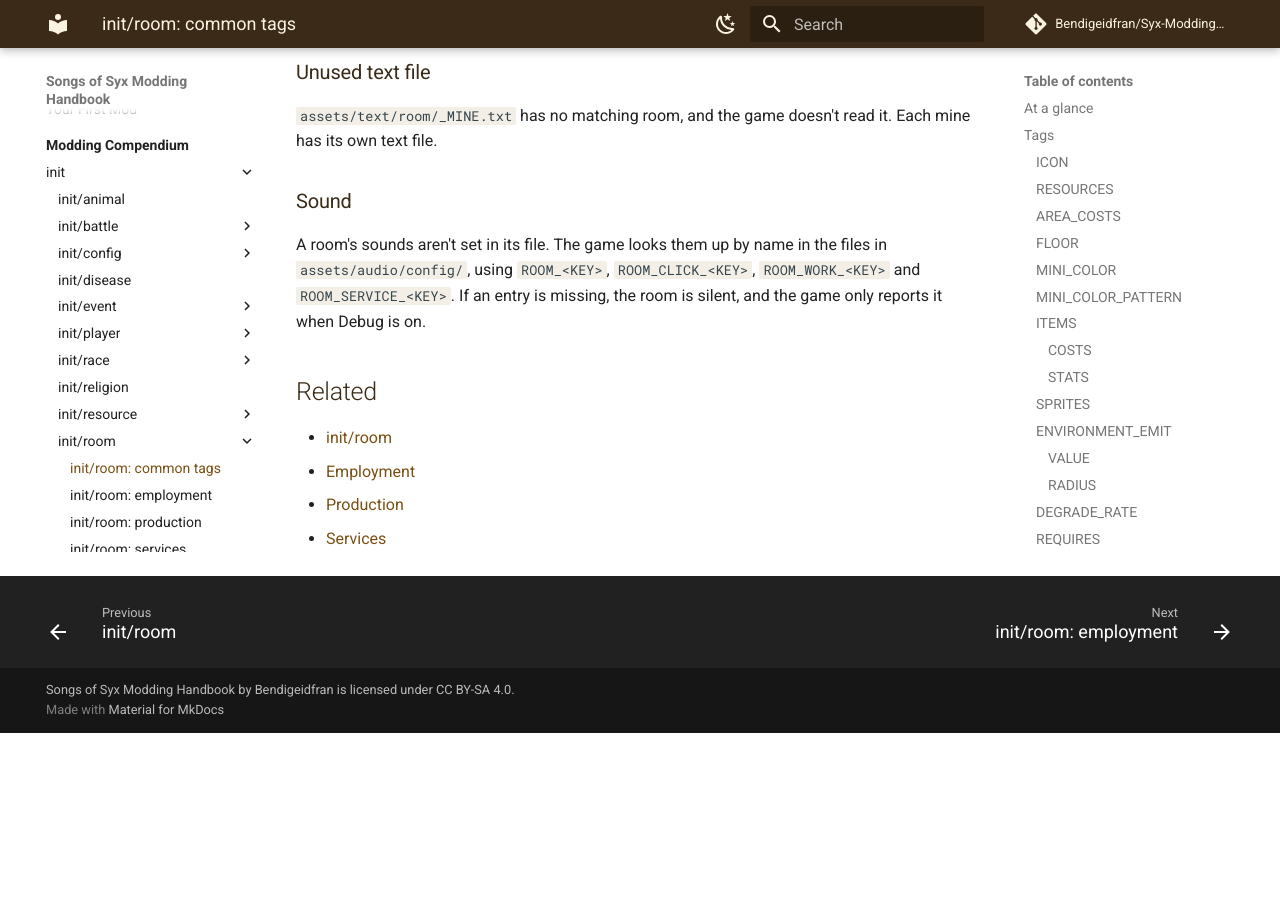
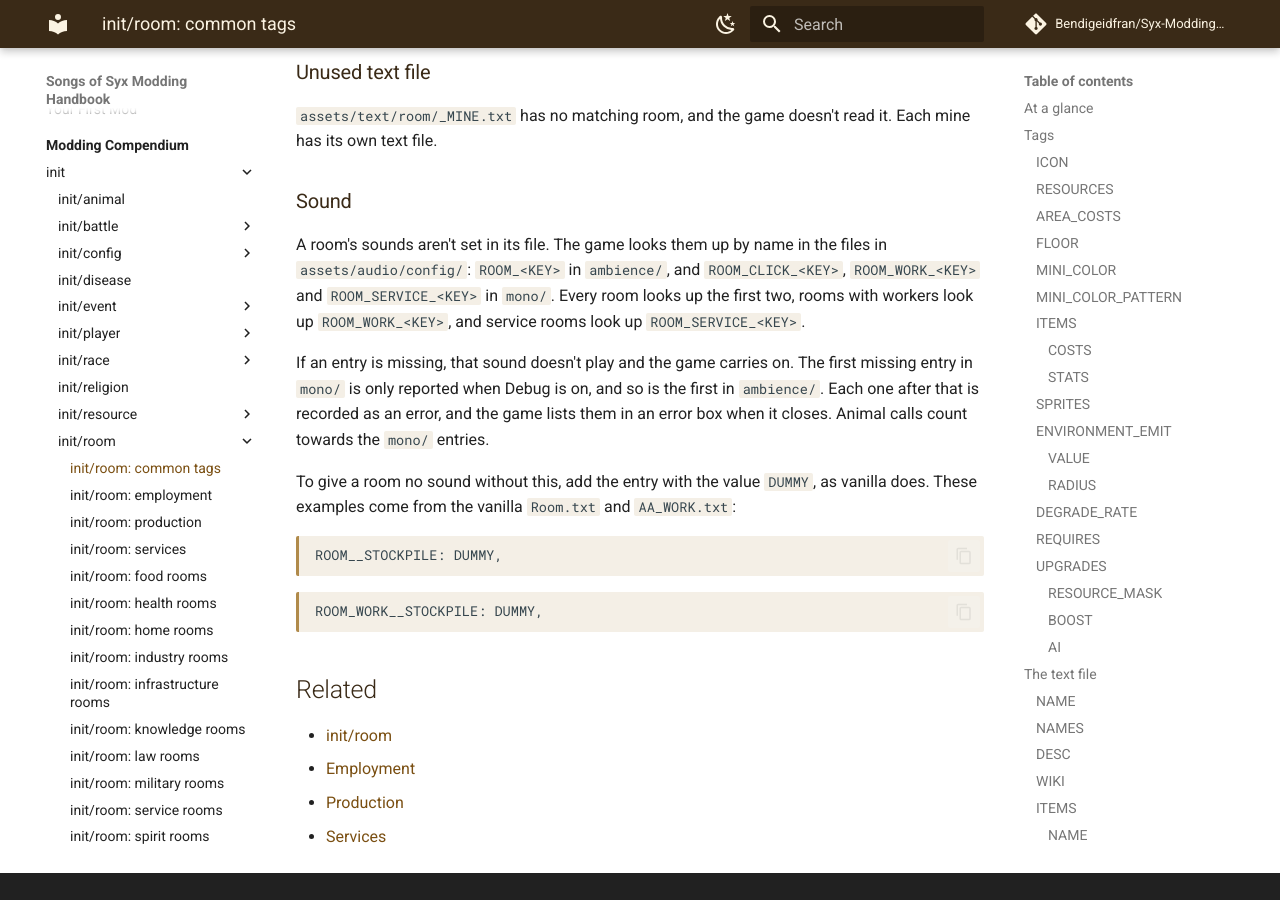
Before and after one commit to Bendigeidfran/Syx-Modding-Handbook, an MkDocs documentation site: the page built from Handbook/04-Modding-Compendium/01-init/10-room/01-common.md, in a window 1280 px wide and 900 px high, scrolled down 12259 px. Built offline with MkDocs 1.6.1 and Material for MkDocs 9.7.7, drawn with Linux system fonts in a browser that asks for light colours; comment, search, counter and statistics services are not loaded; before the commit the page ends 12992 px from its top, so only the background shows below that.

Commit message:
Correct how the game reports missing sound entries
Only the first missing entry in mono/ and in ambience/ needs Debug to be
reported. Later ones appear in an error box when the game closes. Also
document the DUMMY value vanilla uses for no sound.

Co-Authored-By: Claude Opus 5.5 <noreply@anthropic.com>

````diff
--- a/Handbook/04-Modding-Compendium/01-init/10-room/01-common.md
+++ b/Handbook/04-Modding-Compendium/01-init/10-room/01-common.md
@@ -487,7 +487,19 @@ For rooms whose key starts with `_`, the name has a single underscore: `_HOME` g
 
 ### Sound
 
-A room's sounds aren't set in its file. The game looks them up by name in the files in `assets/audio/config/`, using `ROOM_<KEY>`, `ROOM_CLICK_<KEY>`, `ROOM_WORK_<KEY>` and `ROOM_SERVICE_<KEY>`. If an entry is missing, the room is silent, and the game only reports it when Debug is on.
+A room's sounds aren't set in its file. The game looks them up by name in the files in `assets/audio/config/`: `ROOM_<KEY>` in `ambience/`, and `ROOM_CLICK_<KEY>`, `ROOM_WORK_<KEY>` and `ROOM_SERVICE_<KEY>` in `mono/`. Every room looks up the first two, rooms with workers look up `ROOM_WORK_<KEY>`, and service rooms look up `ROOM_SERVICE_<KEY>`.
+
+If an entry is missing, that sound doesn't play and the game carries on. The first missing entry in `mono/` is only reported when Debug is on, and so is the first in `ambience/`. Each one after that is recorded as an error, and the game lists them in an error box when it closes. Animal calls count towards the `mono/` entries.
+
+To give a room no sound without this, add the entry with the value `DUMMY`, as vanilla does. These examples come from the vanilla `Room.txt` and `AA_WORK.txt`:
+
+```text
+ROOM__STOCKPILE: DUMMY,
+```
+
+```text
+ROOM_WORK__STOCKPILE: DUMMY,
+```
 
 ## Related
 
````
Also changed, not shown: Handbook/04-Modding-Compendium/01-init/01-animal.md (+1 -1 lines).
